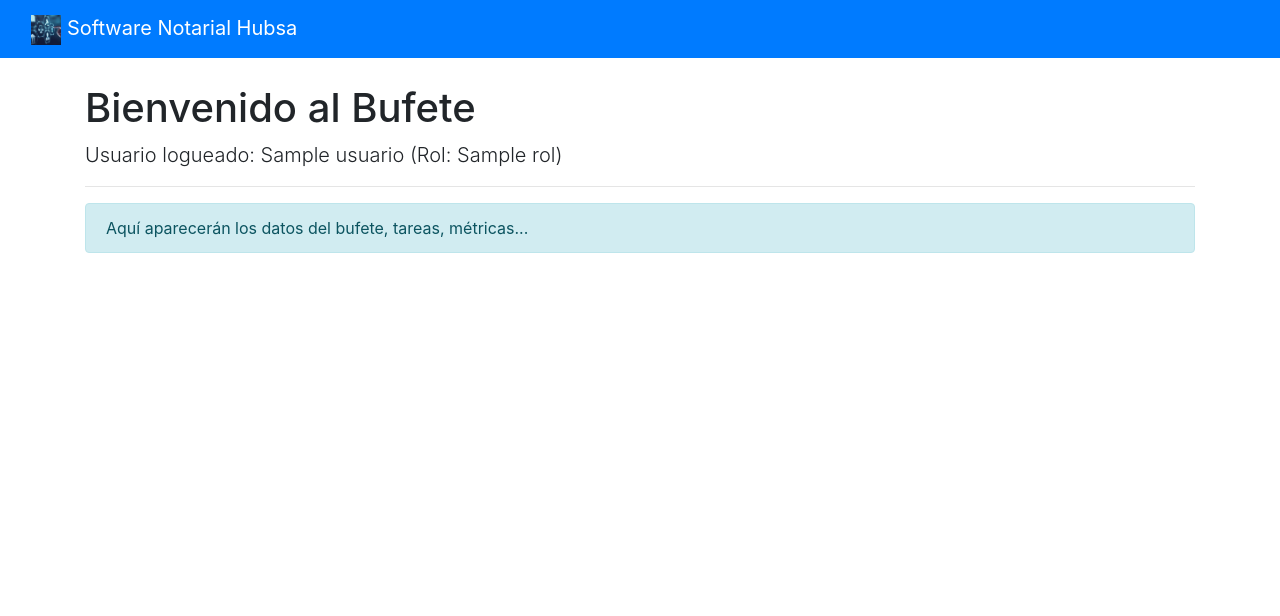
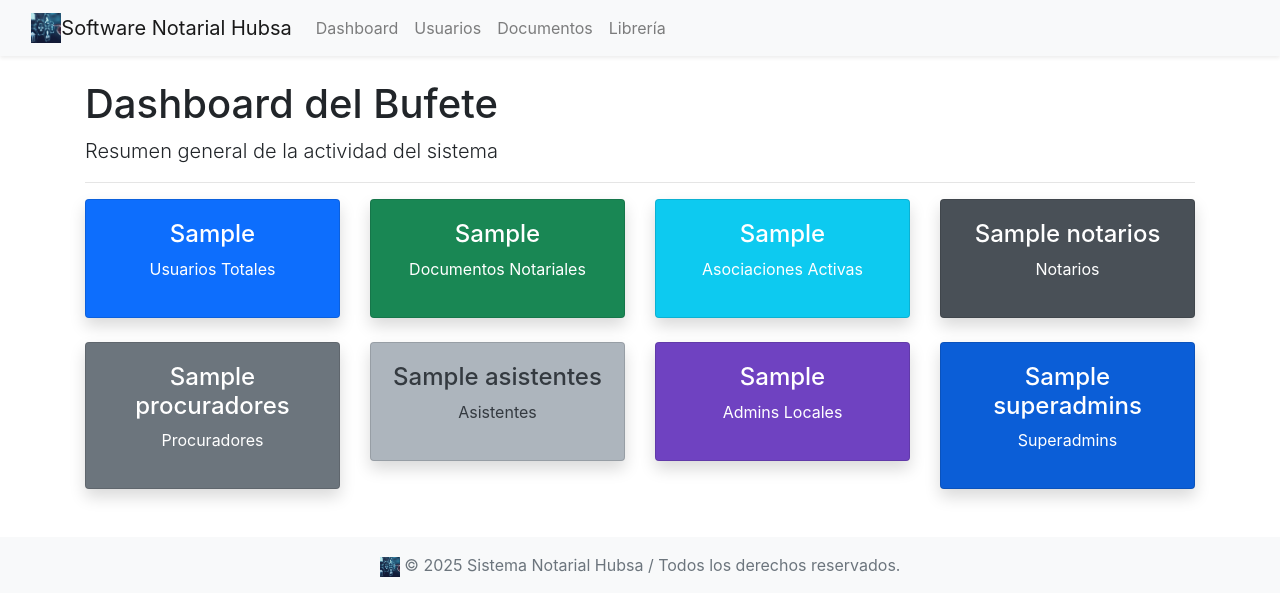
Before and after one commit to PinedaFigueroa/Software_Notarios, a Flask app: template app/templates/dashboard/dashboard.html in a window 1280 px wide. Shown: the top 616 px of the page. Run offline with Flask 3, Linux system fonts and the light colour scheme; the template is opened without the code that fills it: most values are stand-ins (such as "Sample title", 1, 10 or a date in 2020); some libraries are stand-ins or nearby versions.

Commit message:
✨ Versión estable con Dashboard funcional, 13 tablas sin errores, Big Bang OK

```diff
--- /dev/null
+++ b/app/static/css/styles.css
@@ -0,0 +1,16 @@
+/* Logo en navbar */
+.logo-navbar {
+    height: 30px;
+}
+
+/* Logo en footer */
+.logo-footer {
+    height: 20px;
+}
+
+/* Footer centrado */
+.footer {
+    display: flex;
+    align-items: center;
+    justify-content: center;
+}
--- a/app/templates/base.html
+++ b/app/templates/base.html
@@ -1,33 +1,53 @@
-<!-- archivo: app/templates/base.html -->
-<!-- última actualización: 28/07/25 -->
-<!-- motivo: corregir ruta de logo, color y clic en navbar -->
-<!-- autor: Giancarlo F. + Tars-90 -->
-
 <!DOCTYPE html>
 <html lang="es">
 <head>
     <meta charset="UTF-8">
-    <title>{% block title %}SWNotarios{% endblock %}</title>
+    <title>{% block title %}Software Notarios{% endblock %}</title>
+    <meta name="viewport" content="width=device-width, initial-scale=1.0">
+
+    <!-- Bootstrap local -->
     <link rel="stylesheet" href="{{ url_for('static', filename='bootstrap/css/bootstrap.min.css') }}">
-    <style>
-        body { padding-top: 60px; }
-    </style>
+    <!-- Estilos propios -->
+    <link rel="stylesheet" href="{{ url_for('static', filename='css/styles.css') }}">
+    <!-- Font Awesome para íconos -->
+    <link rel="stylesheet" href="https://cdnjs.cloudflare.com/ajax/libs/font-awesome/6.4.0/css/all.min.css">
 </head>
 <body>
-    <nav class="navbar navbar-expand-lg navbar-dark bg-primary fixed-top">
+    <!-- Navbar -->
+    <nav class="navbar navbar-expand-lg navbar-light bg-light shadow-sm">
         <div class="container-fluid">
-            <a class="navbar-brand" href="{{ url_for('dashboard.mostrar_dashboard') }}">
-                <img src="{{ url_for('static', filename='img/logo_app.png') }}" alt="Logo" height="30">
+            <a class="navbar-brand d-flex align-items-center" href="{{ url_for('dashboard.mostrar_dashboard') }}">
+                <img src="{{ url_for('static', filename='img/logo.png') }}" alt="Logo" class="logo-navbar me-2">
                 Software Notarial Hubsa
             </a>
+            <button class="navbar-toggler" type="button" data-bs-toggle="collapse" data-bs-target="#navbarNav">
+                <span class="navbar-toggler-icon"></span>
+            </button>
+            <div class="collapse navbar-collapse" id="navbarNav">
+                <ul class="navbar-nav ms-auto">
+                    <li class="nav-item"><a class="nav-link" href="{{ url_for('dashboard.mostrar_dashboard') }}">Dashboard</a></li>
+                    <li class="nav-item"><a class="nav-link" href="#">Usuarios</a></li>
+                    <li class="nav-item"><a class="nav-link" href="#">Documentos</a></li>
+                    <li class="nav-item"><a class="nav-link" href="#">Librería</a></li>
+                </ul>
+            </div>
         </div>
     </nav>
 
-    <div class="container">
-        {% block content %}
-        {% endblock %}
-    </div>
+    <!-- Contenido principal -->
+    <main class="container my-4">
+        {% block content %}{% endblock %}
+    </main>
 
+    <!-- Bootstrap JS -->
     <script src="{{ url_for('static', filename='bootstrap/js/bootstrap.bundle.min.js') }}"></script>
+
+    <!-- Footer -->
+    <footer class="footer mt-auto py-3 bg-light">
+        <div class="container text-center">
+            <img src="{{ url_for('static', filename='img/logo.png') }}" alt="Logo App" class="logo-footer me-2">
+            <span class="text-muted">© 2025 Sistema Notarial Hubsa / Todos los derechos reservados.</span>
+        </div>
+    </footer>
 </body>
 </html>
--- a/app/templates/dashboard/dashboard.html
+++ b/app/templates/dashboard/dashboard.html
@@ -1,13 +1,98 @@
-<!-- archivo: app/templates/dashboard/dashboard.html -->
-<!-- motivo: dashboard principal extendiendo base.html -->
-
 {% extends 'base.html' %}
 
 {% block title %}Dashboard Bufete{% endblock %}
 
 {% block content %}
-<h1 class="mt-4">Bienvenido al Bufete</h1>
-<p class="lead">Usuario logueado: {{ usuario }} (Rol: {{ rol }})</p>
+<h1 class="mt-4">Dashboard del Bufete</h1>
+<p class="lead">Resumen general de la actividad del sistema</p>
 <hr>
-<div class="alert alert-info">Aquí aparecerán los datos del bufete, tareas, métricas...</div>
+
+<div class="row text-center">
+
+    <!-- Usuarios Totales -->
+    <div class="col-md-3 mb-4">
+        <div class="card text-white shadow" style="background-color: #0d6efd;">
+            <div class="card-body">
+                <h4>{{ usuarios_totales }}</h4>
+                <p>Usuarios Totales</p>
+            </div>
+        </div>
+    </div>
+
+    <!-- Documentos Notariales -->
+    <div class="col-md-3 mb-4">
+        <div class="card text-white shadow" style="background-color: #198754;">
+            <div class="card-body">
+                <h4>{{ documentos_totales }}</h4>
+                <p>Documentos Notariales</p>
+            </div>
+        </div>
+    </div>
+
+    <!-- Asociaciones Activas -->
+    <div class="col-md-3 mb-4">
+        <div class="card text-white shadow" style="background-color: #0dcaf0;">
+            <div class="card-body">
+                <h4>{{ asociaciones_activas }}</h4>
+                <p>Asociaciones Activas</p>
+            </div>
+        </div>
+    </div>
+
+    <!-- Notarios -->
+    <div class="col-md-3 mb-4">
+        <div class="card text-white shadow" style="background-color: #495057;">
+            <div class="card-body">
+                <h4>{{ notarios }}</h4>
+                <p>Notarios</p>
+            </div>
+        </div>
+    </div>
+
+</div>
+
+<div class="row text-center">
+
+    <!-- Procuradores -->
+    <div class="col-md-3 mb-4">
+        <div class="card text-white shadow" style="background-color: #6c757d;">
+            <div class="card-body">
+                <h4>{{ procuradores }}</h4>
+                <p>Procuradores</p>
+            </div>
+        </div>
+    </div>
+
+    <!-- Asistentes -->
+    <div class="col-md-3 mb-4">
+        <div class="card text-dark shadow" style="background-color: #adb5bd;">
+            <div class="card-body">
+                <h4>{{ asistentes }}</h4>
+                <p>Asistentes</p>
+            </div>
+        </div>
+    </div>
+
+    <!-- Admins Locales -->
+    <div class="col-md-3 mb-4">
+        <div class="card text-white shadow" style="background-color: #6f42c1;">
+            <div class="card-body">
+                <h4>{{ admins_local }}</h4>
+                <p>Admins Locales</p>
+            </div>
+        </div>
+    </div>
+
+    <!-- Superadmins -->
+    <div class="col-md-3 mb-4">
+        <div class="card text-white shadow" style="background-color: #0b5ed7;">
+            <div class="card-body">
+                <h4>{{ superadmins }}</h4>
+                <p>Superadmins</p>
+            </div>
+        </div>
+    </div>
+
+</div>
+
 {% endblock %}
```
Also changed, not shown: app/routes.py (+38 -1 lines), app/templates/dashboard/dashboard este si funciona.html (added, +46 -0 lines), app/static/img/logo.png (renamed from app/static/img/logo_app.png), 1 other file.
